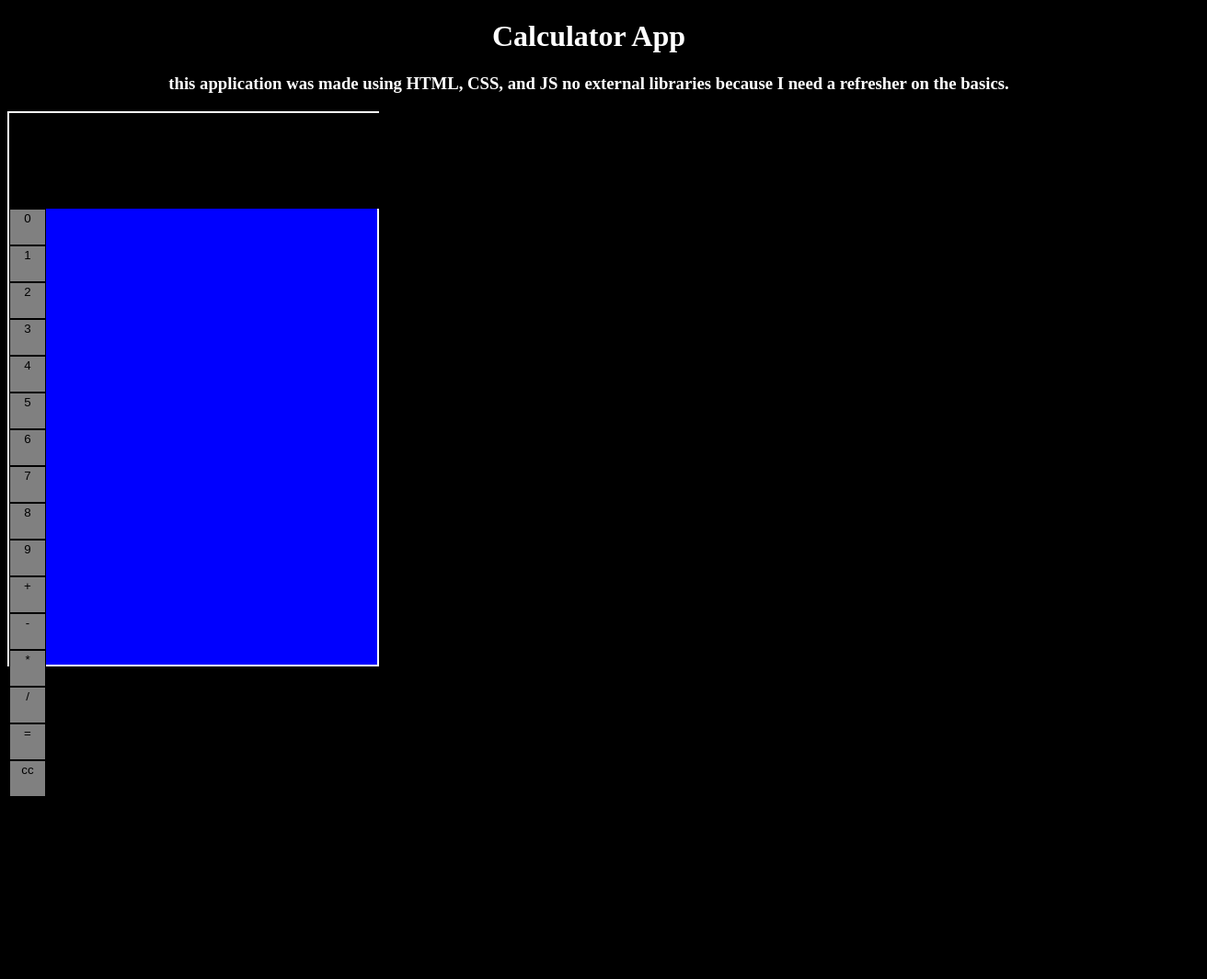
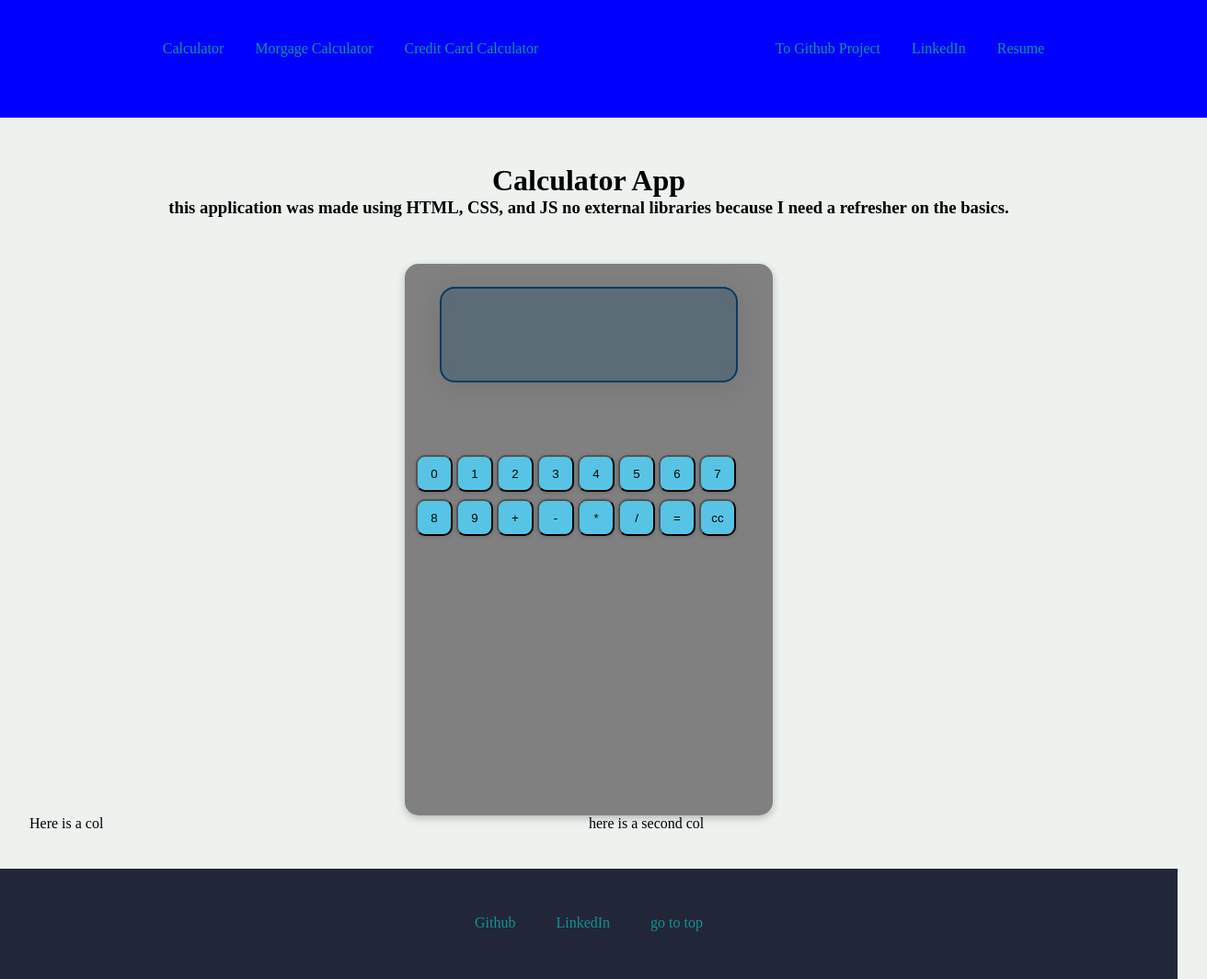
Before and after one commit to MarioGranados/calculator-app, a plain HTML site: page index.html in a window 1280 px wide. Shown: the whole page at 92% size, 1312 px wide, since content can reach past the window. Before the commit the page ends 867 px from the top, so only its background shows below. Drawn offline with Linux system fonts and the light colour scheme.

Commit message:
almost done

```diff
--- a/index.html
+++ b/index.html
@@ -6,31 +6,59 @@
     <meta name="viewport" content="width=device-width, initial-scale=1.0" />
     <title>Document</title>
     <style>
+      * {
+        padding: 0;
+        margin: 0;
+      }
+      :root {
+        --primary-color: #57c4e5;
+        --secondary-color: #edf2ef;
+        --calulator-color: grey;
+        --footer-color: #212738;
+        --nav-color: #212738;
+        --links-color: #129490;
+        --link-hover: #f97068;
+        --bg-color: #edf2ef;
+      }
       body {
-        background-color: black;
-        color: white;
+        background-color: var(--secondary-color);
       }
       .text-center {
         text-align: center;
       }
       .calculator {
-        background-color: blue;
+        background-color: var(--calulator-color);
         width: 400px;
         height: 600px;
-        border: 2px solid white;
+        border-radius: 15px;
+        box-shadow: rgba(0, 0, 0, 0.24) 0px 3px 8px;
       }
       .calc-display {
-        width: 100%;
+        width: 80%;
+        margin: 25px auto;
         height: 100px;
-        border: 2px solid black;
-        background-color: black;
+        background: rgba(4, 59, 98, 0.29);
+        border-radius: 16px;
+        box-shadow: 0 4px 30px rgba(0, 0, 0, 0.1);
+        backdrop-filter: blur(11.4px);
+        -webkit-backdrop-filter: blur(11.4px);
+        border: 2px solid rgba(4, 59, 98, 1);
+        transition: 250ms;
+      }
+      .calc-display:hover {
+        border: 2px solid rgb(67, 85, 97);
+        background: rgba(4, 59, 98, 0.79);
+        transition: 250ms;
+
       }
       .calc-btn {
         width: 40px;
         height: 40px;
-        background-color: grey;
-        border: 1px solid black;
+        background-color: var(--primary-color);
+        border-radius: 10px;
         padding: 2px;
+        margin: 4px 2px;
+        box-shadow: rgba(0, 0, 0, 0.16) 0px 1px 4px;
       }
       .d-flex {
         display: flex;
@@ -38,29 +66,174 @@
       .justify-content-center {
         justify-content: center;
       }
+      .justify-content-around {
+        justify-content: space-around;
+      }
+
       .m-auto {
         margin: auto;
       }
+
+      .mt-5 {
+        margin-top: 50px;
+      }
+      .mb-5 {
+        margin-bottom: 50px;
+      }
+
+      /* navbar */
+      #navbar {
+        background-color: var(--nav-color);
+        width: 100%;
+        height: 5vh;
+        border-bottom: 1px solid white;
+        transition: 250ms;
+        padding: 5vh 2vh;
+      }
+      #navbar:hover {
+        background-color: blue;
+        height: 6vh;
+        border-bottom: 0px;
+        transition: 250ms;
+      }
+      .nav-link {
+        text-decoration: none;
+        display: inline-block;
+        margin: 2px 10px;
+        padding: 2px 5px;
+        transition: 250ms;
+      }
+      .nav-link:hover {
+        background-color: var(--link-hover);
+        transition: 250ms;
+      }
+      #navbar a {
+        text-decoration: none;
+        color: var(--links-color);
+      }
+      #navbar a:hover {
+        color: yellow;
+      }
+      /* navbar ends here */
+      .container {
+        width: 95%;
+        margin: auto;
+      }
+
+      .row {
+        display: flex;
+        width: 100%;
+        margin: auto;
+      }
+      .col {
+        display: flex;
+        flex-direction: column;
+        margin: auto;
+        width: 100%;
+      }
+
+      /* footer */
+      #footer {
+        background-color: var(--footer-color);
+        height: 5vh;
+        border-top: white;
+        color: var(--secondary-color);
+        padding: 5vh 2vh;
+        margin-top: 5vh;
+      }
+      .footer-link {
+        margin: 5px 12px;
+        padding: 5px 10px;
+        text-align: center;
+        transition: 250ms;
+      }
+      .footer-link:hover {
+        background-color: var(--link-hover);
+        transition: 250ms;
+      }
+      #footer a {
+        text-decoration: none;
+        color: var(--links-color);
+      }
+
+      /* footer ends */
     </style>
   </head>
   <body>
-    <h1 class="title text-center">Calculator App</h1>
-    <h3 class="subtitle text-center">
-      this application was made using HTML, CSS, and JS
-      no external libraries because I need a refresher on the basics.
+    <!-- annoying pop-up -->
+
+    <!-- annoying pop-up ends -->
+
+    <!-- navigationa bar -->
+    <nav id="navbar">
+      <div class="container d-flex justify-content-around">
+        <div>
+          <a href="http://" class="nav-link">Calculator</a>
+          <a href="http://" class="nav-link">Morgage Calculator</a>
+          <a href="http://" class="nav-link">Credit Card Calculator</a>
+        </div>
+
+        <div>
+          <a href="http://" class="nav-link">To Github Project</a>
+          <a href="http://" class="nav-link">LinkedIn</a>
+          <a href="http://" class="nav-link">Resume</a>
+        </div>
+      </div>
+    </nav>
+    <!-- nav bar ends -->
+
+    <h1 class="title text-center mt-5">Calculator App</h1>
+    <h3 class="subtitle text-center mb-5">
+      this application was made using HTML, CSS, and JS no external libraries
+      because I need a refresher on the basics.
     </h3>
-    <div class="calculator">
-      <div class="calc-container">
-        <div class="calc-display m-auto text-center" id="display_screen"></div>
-        <div id="buttons"></div>
+    <div class="container d-flex justify-content-center">
+      <div class="calculator">
+        <div class="calc-container">
+          <div class="row">
+            <div
+              class="calc-display justify-content-center d-flex text-center"
+              id="display_screen"
+              style="color: white"
+            ></div>
+          </div>
+          <div class="container">
+            <div id="buttons" class="mt-5"></div>
+          </div>
+        </div>
       </div>
     </div>
+
+    <!-- calculator ends here -->
+
+    <!-- about section -->
+    <div class="container">
+      <div class="row">
+        <div class="col">Here is a col</div>
+        <div class="col">here is a second col</div>
+      </div>
+    </div>
+
+    <!-- about ends -->
+
+    <!-- footer -->
+    <footer id="footer">
+      <div class="container">
+        <div class="row justify-content-center">
+          <a href="http://" class="footer-link">Github</a>
+          <a href="http://" class="footer-link">LinkedIn</a>
+          <a href="http://" class="footer-link">go to top</a>
+        </div>
+      </div>
+    </footer>
+
+    <!-- footer ends -->
     <script>
       const buttonNumbers = [0, 1, 2, 3, 4, 5, 6, 7, 8, 9];
       const buttonDiv = document.getElementById("buttons");
       const operators = ["+", "-", "*", "/", "=", "cc"];
-      const result = document.getElementById('display_screen');
-      let userInputs = []
+      const result = document.getElementById("display_screen");
+      let userInputs = [];
       //we could add special operations later or sum.
       //as of right now it would be cool to have a simple calculator app then navigate
       //with a navbar and maybe have a morgage calculator and credit card etc.
@@ -72,32 +245,41 @@
         for (i = 0; i < buttons.length; i++) {
           let btn = document.createElement("button");
           btn.innerHTML = buttons[i];
-          btn.className = "calc-btn d-flex justify-content-center";
+          btn.className = "calc-btn";
           btn.addEventListener("click", function () {
-            if(btn.innerHTML == "=") {
-                calculation();
+            if (btn.innerHTML == "cc") {
+              result.innerHTML = "";
+            } else {
+              if (btn.innerHTML == "=") {
+                result.innerHTML = calculation(result.innerHTML);
+                console.log(result.innerHTML);
+              } else {
+                result.innerHTML += btn.innerHTML;
+              }
             }
-            result.innerHTML += btn.innerHTML;
           });
           buttonDiv.appendChild(btn);
         }
       }
+      //make life simpler
+      function calculation(str) {
+        return Function(`'use strict'; return (${str})`)();
+      }
 
-      function calculateMorgagePayoff(totalLoanAmount, interestRate, numOfPayments, paymentsPaid, paymentsRemaining) {
+      function calculateMorgagePayoff(
+        totalLoanAmount,
+        interestRate,
+        numOfPayments,
+        paymentsPaid,
+        paymentsRemaining
+      ) {
         interestRate = interestRate / 12;
         numOfPayments = numOfPayments * 12;
         paymentsPaid = paymentsPaid / 12;
         paymentsRemaining = paymentsRemaining / 12;
-
-
-
       }
 
-      function calculateCreditCardPayoff() {
-
-      }
-
-
+      function calculateCreditCardPayoff() {}
     </script>
     <script rel="./main.js"></script>
   </body>
```
Also changed, not shown: main.js (deleted, +0 -44 lines).
